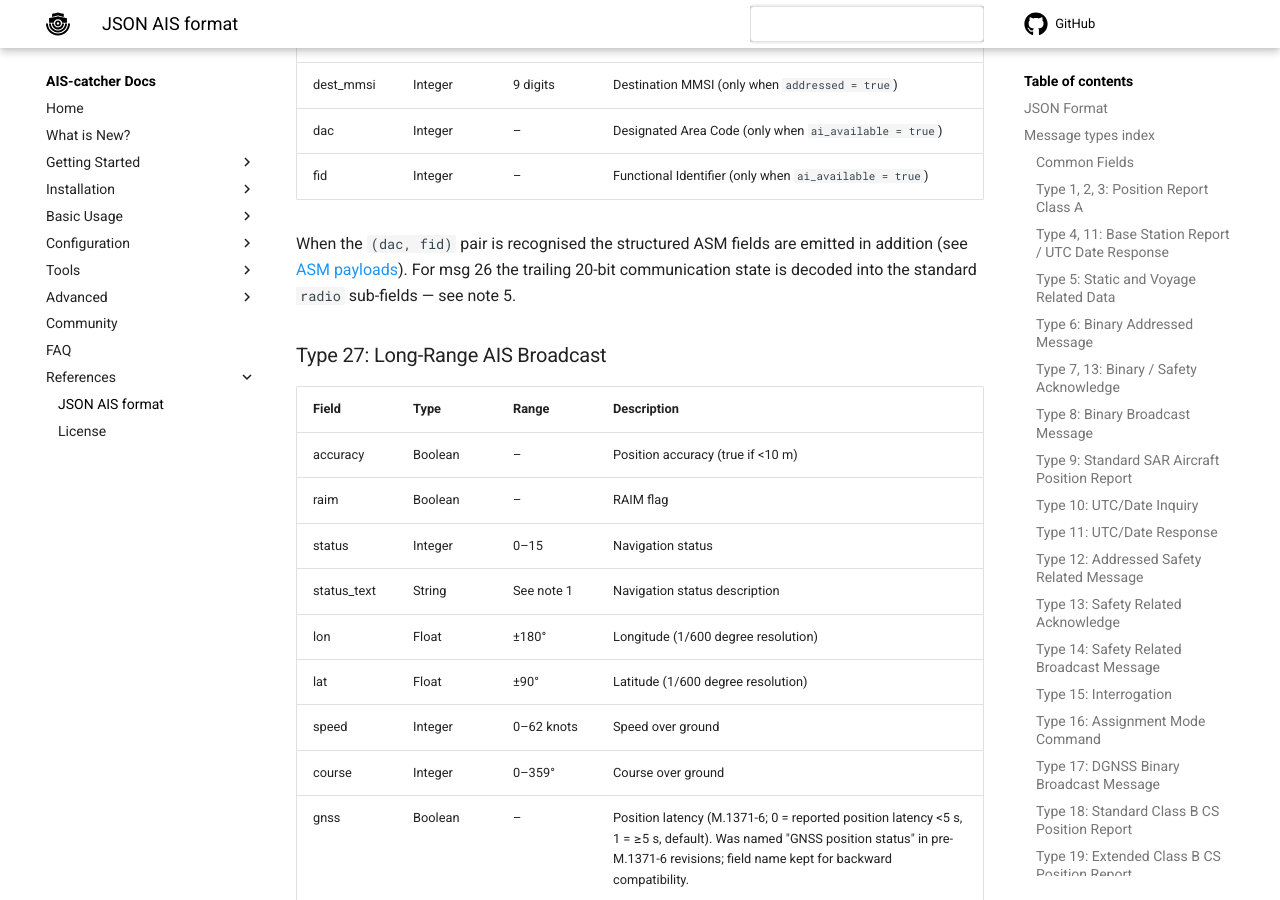
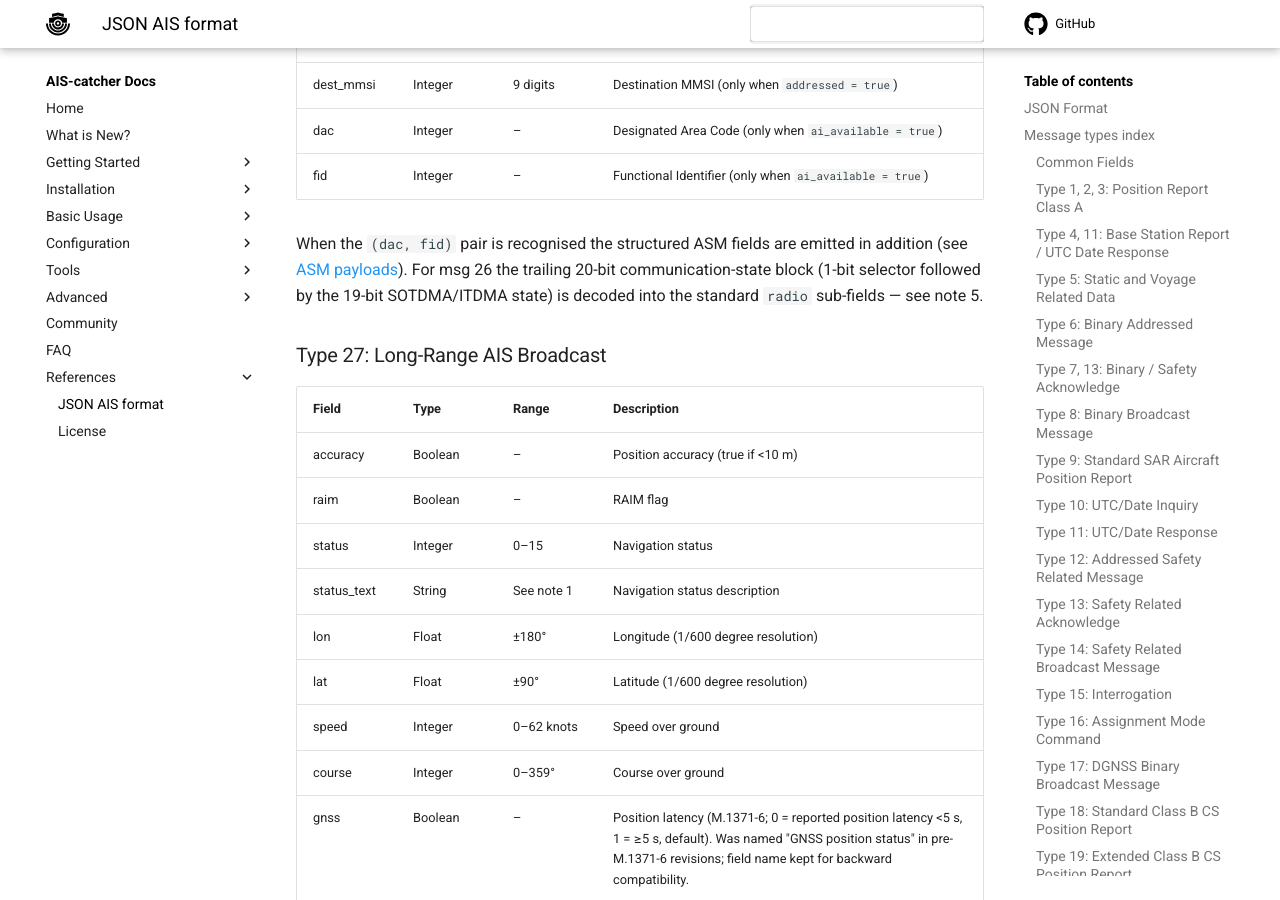
Before and after one commit to jvde-github/AIS-catcher-docs, an MkDocs documentation site: the page built from docs/references/JSON-decoding.md, in a window 1280 px wide and 900 px high, scrolled down 16550 px. Built offline with MkDocs 1.6.1 and Material for MkDocs 9.7.7, drawn with Linux system fonts in a browser that asks for light colours; comment, search, counter and statistics services are not loaded.

Commit message:
Clarify msg 26 comm-state layout (selector + 19-bit SOTDMA/ITDMA state)

```diff
--- a/docs/references/JSON-decoding.md
+++ b/docs/references/JSON-decoding.md
@@ -438,7 +438,7 @@ The envelope is decoded; when `binary_data_flag = 1` the payload follows the sam
 | dac | Integer | – | Designated Area Code (only when `ai_available = true`) |
 | fid | Integer | – | Functional Identifier (only when `ai_available = true`) |
 
-When the `(dac, fid)` pair is recognised the structured ASM fields are emitted in addition (see [ASM payloads](#asm)). For msg 26 the trailing 20-bit communication state is decoded into the standard `radio` sub-fields — see note 5.
+When the `(dac, fid)` pair is recognised the structured ASM fields are emitted in addition (see [ASM payloads](#asm)). For msg 26 the trailing 20-bit communication-state block (1-bit selector followed by the 19-bit SOTDMA/ITDMA state) is decoded into the standard `radio` sub-fields — see note 5.
 
 ### Type 27: Long-Range AIS Broadcast {#type-27}
 
```
